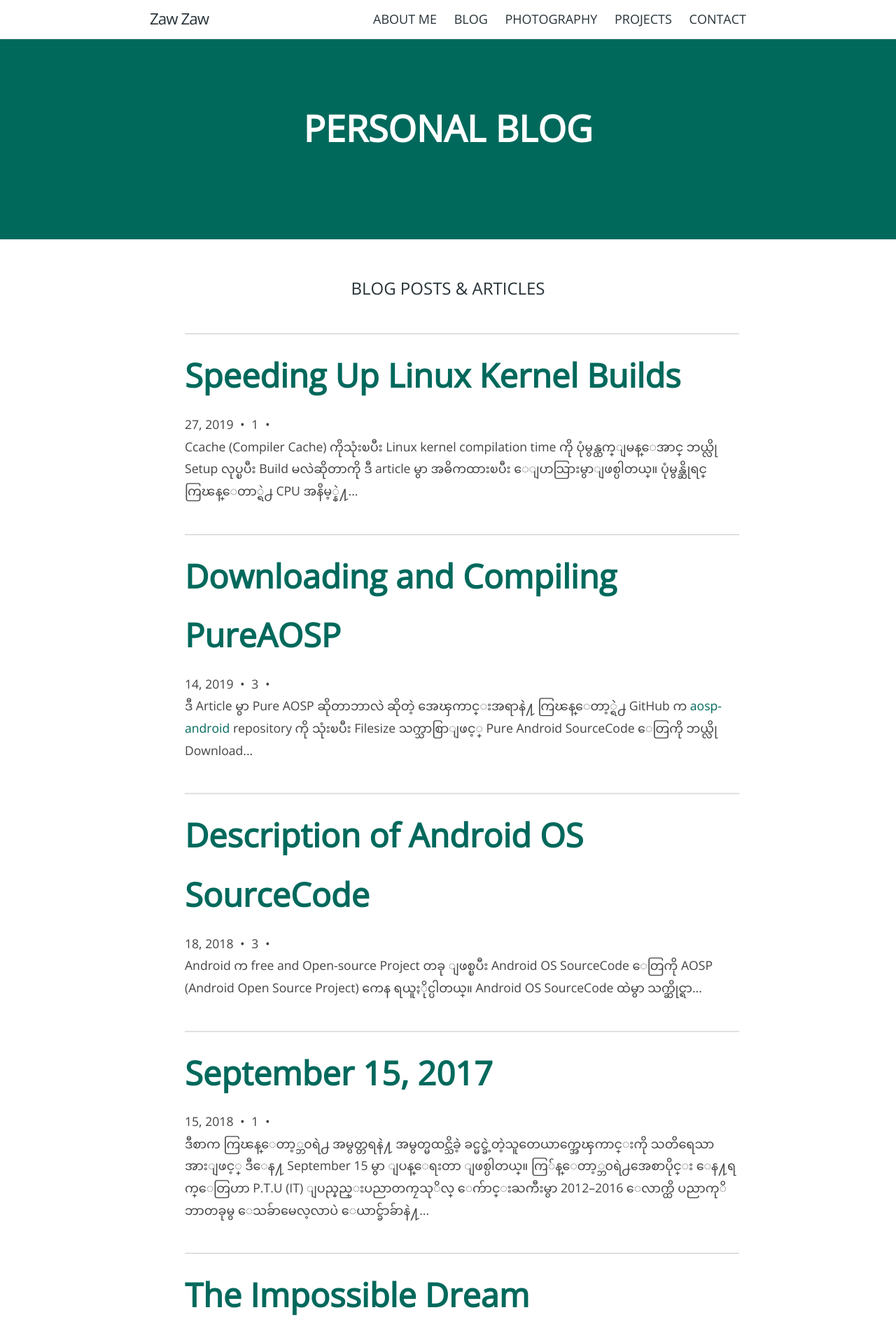
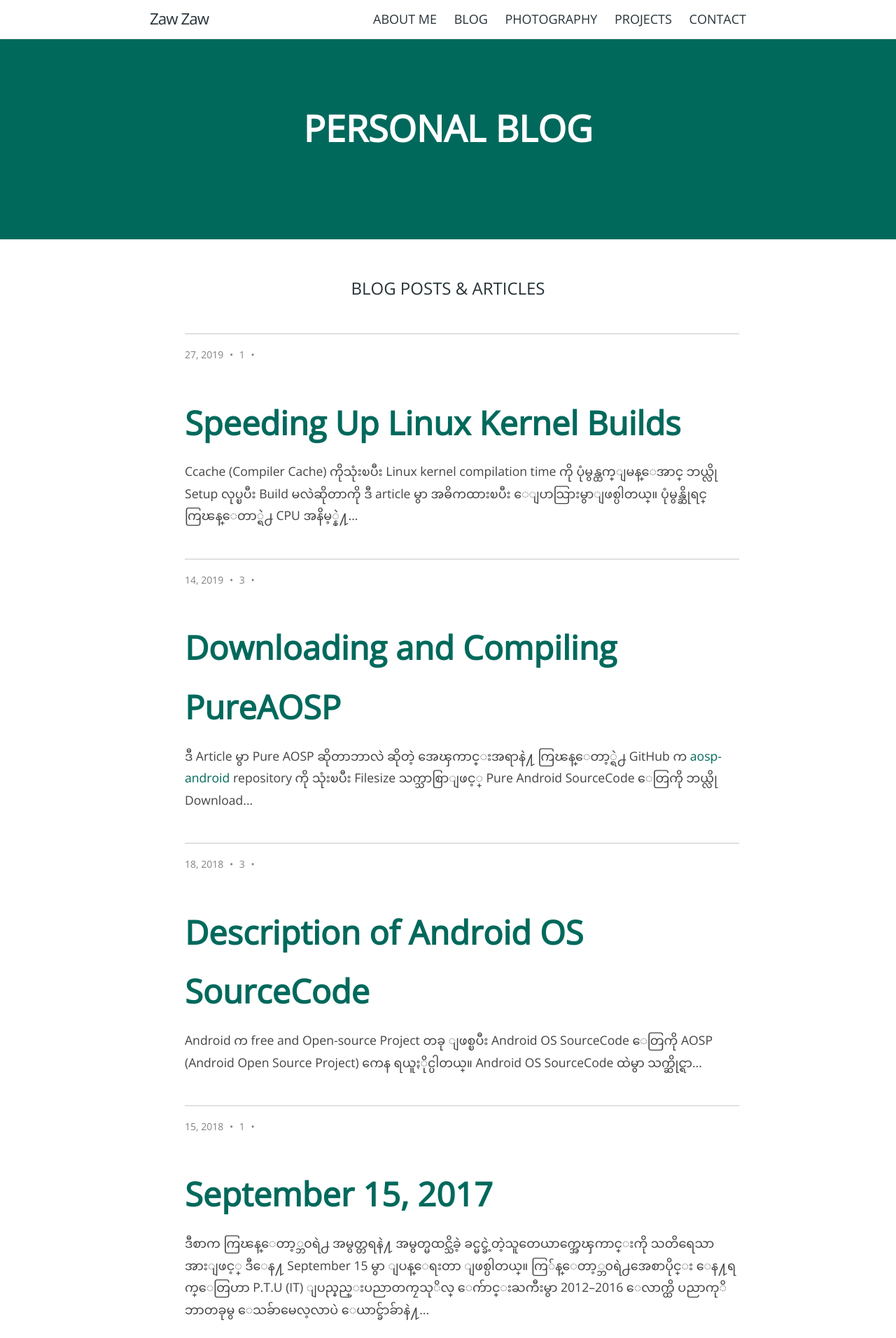
Before and after one commit to zawzaww/zawzaww.github.io, a Jekyll site: the page built from blog/index.html, in a window 1280 px wide. Shown: the top 1912 px of the page at 70% size. Built offline with Jekyll 4.4.1, drawn with Linux system fonts in a browser that asks for light colours; the list of posts is cut into pages by our own code; some of the changed text lies outside the part shown.

Commit message:
_layouts: _sass: Update with post meta list
Signed-off-by: Zaw Zaw <zawzthein@outlook.com>

```diff
--- a/_layouts/blog.html
+++ b/_layouts/blog.html
@@ -17,13 +17,13 @@ layout: default
 
         <li>
 
+          <div class="post-meta-list">
+              {% include post-meta-info.html post_date=post.date post_ref=post.ref post_url=post.url post_lang=post.lang %}
+          </div>
+
           <h1>
             <a class="post-link" href="{{ post.url | relative_url }}" title="{{ post.title }}">{{ post.title | escape }}</a>
           </h1>
-
-          <div class="post-meta-list">
-            {% include post-meta-info.html post_date=post.date post_ref=post.ref post_url=post.url %}
-          </div>
 
           <span>{{ post.excerpt | markdownify | truncatewords: 24 }}</span>
 
--- a/_sass/blog/_layout.scss
+++ b/_sass/blog/_layout.scss
@@ -136,6 +136,12 @@
   color: $grey-color;
 }
 
+.post-meta-list {
+  font-size: $small-font-size;
+  color: $grey-color;
+  padding-bottom: 10px;
+}
+
 .post-link {
   display: block;
   font-size: 47px;
```
